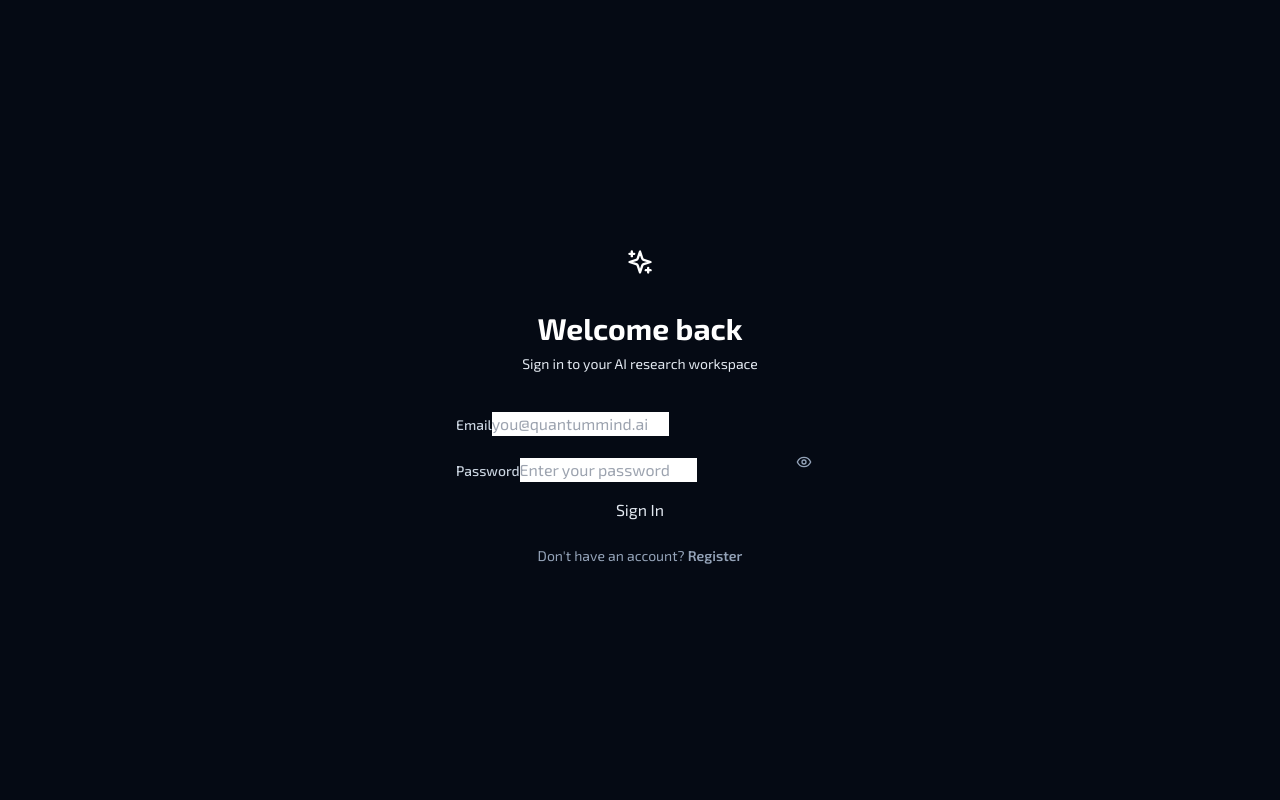
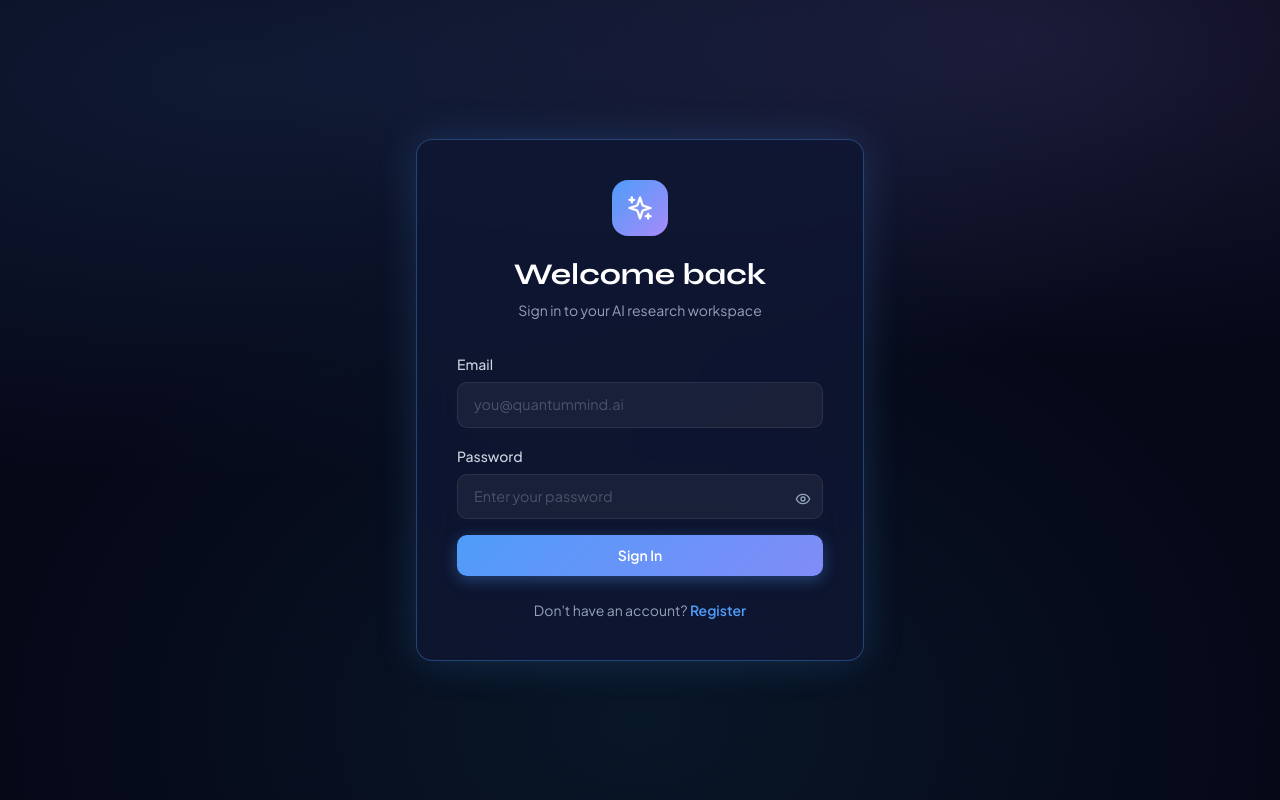
Before and after one commit to harshpandeyz/QuantumMind-AI, a React (Vite) app in the folder frontend/: page /login in a window 1280 px wide. Built offline with nearby package versions, Linux system fonts and the light colour scheme; no server answers.

Commit message:
feat(frontend): Aurora Glass design system with CSS variables and animations

```diff
--- a/frontend/src/index.css
+++ b/frontend/src/index.css
@@ -1,48 +1,219 @@
-@import url('https://fonts.googleapis.com/css2?family=Exo+2:wght@400;500;600;700&family=Space+Mono:wght@400;700&display=swap');
+@import url('https://fonts.googleapis.com/css2?family=Plus+Jakarta+Sans:wght@300;400;500;600;700;800&family=Syne:wght@600;700;800&family=JetBrains+Mono:wght@400;500&display=swap');
 
 @tailwind base;
 @tailwind components;
 @tailwind utilities;
 
 :root {
-  --bg-primary: #050a14;
-  --bg-secondary: #0a1628;
-  --bg-card: #0d1f3c;
-  --accent-primary: #00d4ff;
-  --accent-secondary: #7c3aed;
-  --accent-glow: rgba(0, 212, 255, 0.15);
-  --text-primary: #e2e8f0;
-  --text-secondary: #94a3b8;
-  --border: rgba(0, 212, 255, 0.2);
-  --success: #10b981;
-  --error: #ef4444;
-  --warning: #f59e0b;
+  --bg-root:       #060818;
+  --bg-primary:    #080d1f;
+  --bg-secondary:  #0d1530;
+  --bg-card:       rgba(15, 23, 52, 0.80);
+  --bg-glass:      rgba(14, 22, 48, 0.60);
+  --blue:          #4f9cf9;
+  --indigo:        #818cf8;
+  --violet:        #a78bfa;
+  --pink:          #f472b6;
+  --cyan:          #22d3ee;
+  --emerald:       #34d399;
+  --amber:         #fbbf24;
+  --accent:        #4f9cf9;
+  --accent-2:      #a78bfa;
+  --success:       #34d399;
+  --warning:       #fbbf24;
+  --danger:        #f87171;
+  --border:        rgba(255,255,255,0.08);
+  --border-bright: rgba(79,156,249,0.35);
+  --text-1:        #f0f4ff;
+  --text-2:        #94a3b8;
+  --text-3:        #475569;
+  --shadow-blue:   0 0 40px rgba(79,156,249,0.20);
+  --shadow-violet: 0 0 40px rgba(167,139,250,0.20);
+  --shadow-card:   0 8px 32px rgba(0,0,0,0.40);
+  --font-sans:     'Plus Jakarta Sans', sans-serif;
+  --font-display:  'Syne', sans-serif;
+  --font-mono:     'JetBrains Mono', monospace;
 }
 
-* { box-sizing: border-box; }
+* { box-sizing: border-box; margin: 0; padding: 0; }
 html, body, #root { min-height: 100%; }
+
 body {
-  margin: 0;
-  background: var(--bg-primary);
-  color: var(--text-primary);
-  font-family: 'Exo 2', sans-serif;
+  background: var(--bg-root);
+  color: var(--text-1);
+  font-family: var(--font-sans);
+  -webkit-font-smoothing: antialiased;
 }
 
-.quantum-grid {
+.aurora-bg,
+.quantum-grid,
+.hud-grid {
   background:
-    linear-gradient(rgba(0, 212, 255, 0.06) 1px, transparent 1px),
-    linear-gradient(90deg, rgba(0, 212, 255, 0.06) 1px, transparent 1px),
-    radial-gradient(circle at 20% 20%, rgba(0, 212, 255, 0.14), transparent 28%),
-    radial-gradient(circle at 80% 30%, rgba(124, 58, 237, 0.14), transparent 30%),
-    var(--bg-primary);
-  background-size: 40px 40px, 40px 40px, auto, auto;
+    radial-gradient(ellipse 80% 50% at 20% 10%, rgba(79,156,249,0.12), transparent),
+    radial-gradient(ellipse 60% 40% at 80% 5%, rgba(167,139,250,0.12), transparent),
+    radial-gradient(ellipse 50% 60% at 50% 90%, rgba(34,211,238,0.07), transparent),
+    var(--bg-root);
 }
 
-.glass {
-  background: rgba(13, 31, 60, 0.86);
+.glass,
+.glass-panel {
+  background: var(--bg-glass);
   border: 1px solid var(--border);
-  box-shadow: 0 0 40px rgba(0, 212, 255, 0.08);
+  backdrop-filter: blur(20px);
+  -webkit-backdrop-filter: blur(20px);
+  box-shadow: var(--shadow-card);
 }
 
-.scrollbar::-webkit-scrollbar { width: 8px; }
-.scrollbar::-webkit-scrollbar-thumb { background: rgba(0, 212, 255, 0.25); border-radius: 999px; }
+.glass-bright {
+  background: var(--bg-card);
+  border: 1px solid var(--border-bright);
+  backdrop-filter: blur(20px);
+  box-shadow: var(--shadow-blue);
+}
+
+.gradient-text {
+  background: linear-gradient(135deg, var(--blue), var(--violet));
+  -webkit-background-clip: text;
+  -webkit-text-fill-color: transparent;
+  background-clip: text;
+}
+
+.gradient-text-warm {
+  background: linear-gradient(135deg, var(--pink), var(--violet));
+  -webkit-background-clip: text;
+  -webkit-text-fill-color: transparent;
+  background-clip: text;
+}
+
+.btn-primary {
+  display: inline-flex;
+  align-items: center;
+  justify-content: center;
+  gap: 8px;
+  padding: 10px 20px;
+  background: linear-gradient(135deg, #4f9cf9, #818cf8);
+  color: white;
+  border: none;
+  border-radius: 10px;
+  font-family: var(--font-sans);
+  font-weight: 600;
+  font-size: 0.875rem;
+  cursor: pointer;
+  transition: all 0.2s ease;
+  box-shadow: 0 4px 15px rgba(79,156,249,0.35);
+}
+.btn-primary:hover {
+  transform: translateY(-1px);
+  box-shadow: 0 6px 25px rgba(79,156,249,0.50);
+}
+.btn-primary:active { transform: translateY(0); }
+.btn-primary:disabled {
+  opacity: 0.45;
+  cursor: not-allowed;
+  transform: none;
+}
+
+.btn-secondary {
+  display: inline-flex;
+  align-items: center;
+  justify-content: center;
+  gap: 8px;
+  padding: 10px 20px;
+  background: rgba(255,255,255,0.06);
+  color: var(--text-1);
+  border: 1px solid var(--border);
+  border-radius: 10px;
+  font-family: var(--font-sans);
+  font-weight: 600;
+  font-size: 0.875rem;
+  cursor: pointer;
+  transition: all 0.2s ease;
+}
+.btn-secondary:hover {
+  background: rgba(255,255,255,0.10);
+  border-color: rgba(255,255,255,0.18);
+  transform: translateY(-1px);
+}
+
+.input-field {
+  width: 100%;
+  padding: 11px 16px;
+  background: rgba(255,255,255,0.05);
+  border: 1px solid var(--border);
+  border-radius: 10px;
+  color: var(--text-1);
+  font-family: var(--font-sans);
+  font-size: 0.9rem;
+  outline: none;
+  transition: border-color 0.2s, box-shadow 0.2s;
+}
+.input-field::placeholder { color: var(--text-3); }
+.input-field:focus {
+  border-color: var(--blue);
+  box-shadow: 0 0 0 3px rgba(79,156,249,0.15);
+}
+
+.card-blue  { border-top: 2px solid var(--blue); }
+.card-violet{ border-top: 2px solid var(--violet); }
+.card-emerald{border-top: 2px solid var(--emerald); }
+.card-pink  { border-top: 2px solid var(--pink); }
+
+.badge {
+  display: inline-flex;
+  align-items: center;
+  gap: 4px;
+  padding: 3px 10px;
+  border-radius: 999px;
+  font-size: 0.72rem;
+  font-weight: 600;
+  letter-spacing: 0.03em;
+}
+.badge-blue   { background:rgba(79,156,249,0.15); color:#93c5fd; }
+.badge-violet { background:rgba(167,139,250,0.15); color:#c4b5fd; }
+.badge-green  { background:rgba(52,211,153,0.15); color:#6ee7b7; }
+.badge-amber  { background:rgba(251,191,36,0.15); color:#fcd34d; }
+.badge-pink   { background:rgba(244,114,182,0.15); color:#f9a8d4; }
+
+.scrollbar::-webkit-scrollbar { width: 5px; }
+.scrollbar::-webkit-scrollbar-track { background: transparent; }
+.scrollbar::-webkit-scrollbar-thumb {
+  background: rgba(255,255,255,0.12);
+  border-radius: 999px;
+}
+.scrollbar::-webkit-scrollbar-thumb:hover { background: rgba(79,156,249,0.40); }
+
+@keyframes fadeUp {
+  from { opacity: 0; transform: translateY(16px); }
+  to   { opacity: 1; transform: translateY(0); }
+}
+.fade-up { animation: fadeUp 0.4s ease forwards; }
+
+@keyframes shimmer {
+  0%   { background-position: -200% 0; }
+  100% { background-position:  200% 0; }
+}
+.shimmer {
+  background: linear-gradient(90deg, rgba(255,255,255,0.04) 25%, rgba(255,255,255,0.09) 50%, rgba(255,255,255,0.04) 75%);
+  background-size: 200% 100%;
+  animation: shimmer 1.6s infinite;
+}
+
+@keyframes bounce {
+  0%,80%,100% { transform: translateY(0); }
+  40%         { transform: translateY(-6px); }
+}
+.dot-bounce { animation: bounce 1.2s infinite; }
+.dot-bounce:nth-child(2) { animation-delay: 0.15s; }
+.dot-bounce:nth-child(3) { animation-delay: 0.30s; }
+
+@keyframes glow-pulse {
+  0%,100% { box-shadow: 0 0 20px rgba(79,156,249,0.15); }
+  50%     { box-shadow: 0 0 40px rgba(79,156,249,0.35); }
+}
+.glow-active { animation: glow-pulse 2.5s ease infinite; }
+
+.font-display { font-family: var(--font-display); }
+.font-mono-hud { font-family: var(--font-mono); }
+.xp-bar { height: 4px; overflow: hidden; border-radius: 999px; background: rgba(255,255,255,0.08); }
+.xp-bar-fill { height: 100%; border-radius: 999px; background: linear-gradient(135deg, var(--blue), var(--violet)); transition: width 0.4s ease; }
+.achievement-toast { animation: fadeUp 0.4s ease forwards; }
--- a/frontend/tailwind.config.js
+++ b/frontend/tailwind.config.js
@@ -3,17 +3,42 @@ export default {
   theme: {
     extend: {
       fontFamily: {
-        body: ['"Exo 2"', 'sans-serif'],
-        mono: ['"Space Mono"', 'monospace']
+        sans: ['Plus Jakarta Sans', 'sans-serif'],
+        display: ['Syne', 'sans-serif'],
+        mono: ['JetBrains Mono', 'monospace'],
       },
       colors: {
-        quantum: {
-          bg: 'var(--bg-primary)',
-          panel: 'var(--bg-secondary)',
-          card: 'var(--bg-card)',
-          cyan: 'var(--accent-primary)',
-          violet: 'var(--accent-secondary)'
+        brand: {
+          blue: '#4f9cf9',
+          indigo: '#818cf8',
+          violet: '#a78bfa',
+          pink: '#f472b6',
+          cyan: '#22d3ee',
+          emerald: '#34d399',
+          amber: '#fbbf24',
         }
+      },
+      borderColor: {
+        DEFAULT: 'rgba(255,255,255,0.08)',
+      },
+      animation: {
+        'fade-up': 'fadeUp 0.4s ease forwards',
+        shimmer: 'shimmer 1.6s infinite',
+        glow: 'glow-pulse 2.5s ease infinite',
+      },
+      keyframes: {
+        fadeUp: {
+          from: { opacity: '0', transform: 'translateY(16px)' },
+          to: { opacity: '1', transform: 'translateY(0)' },
+        },
+        shimmer: {
+          '0%': { backgroundPosition: '-200% 0' },
+          '100%': { backgroundPosition: '200% 0' },
+        },
+        'glow-pulse': {
+          '0%,100%': { boxShadow: '0 0 20px rgba(79,156,249,0.15)' },
+          '50%': { boxShadow: '0 0 40px rgba(79,156,249,0.35)' },
+        },
       }
     }
   },
```
